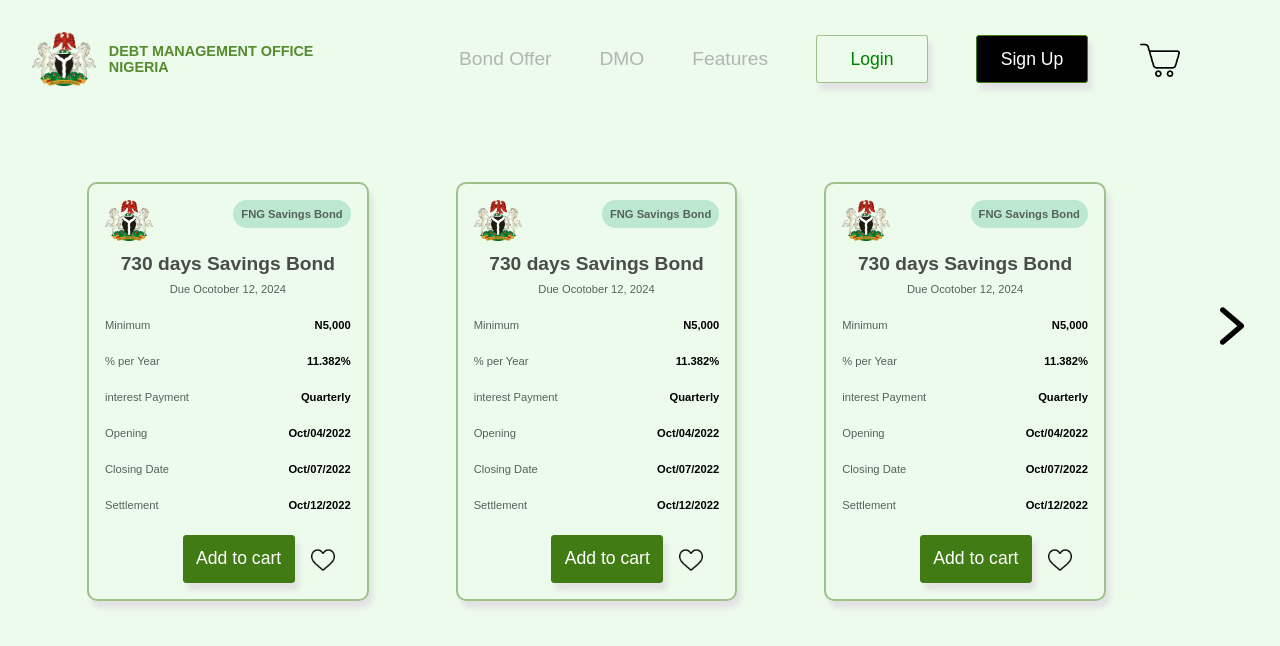
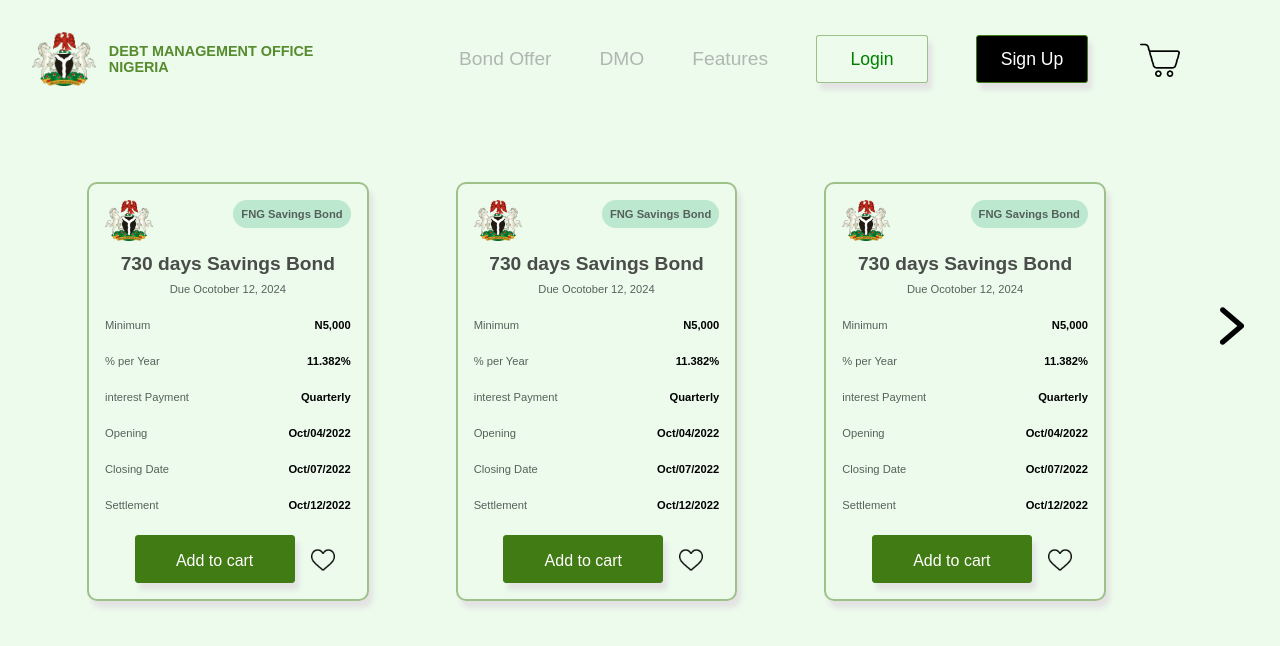
Before and after one commit to Cabraham1/-Hasob-task, a React (Create React App) app: page / in a window 1280 px wide. Shown: the top 646 px of the page. Built offline with nearby package versions, Linux system fonts and the light colour scheme.

Commit message:
fix bug on desktop2

```diff
--- a/src/componets/card/Card.jsx
+++ b/src/componets/card/Card.jsx
@@ -44,9 +44,7 @@
           <p>Oct/12/2022</p>
         </div>
         <div className="card-action">
-
             <button>Add to cart</button>
-
           <a href="#">
             <img src={LoveCart} alt="love cart"  className="love-cart"/>
           </a>
--- a/src/componets/card/card.css
+++ b/src/componets/card/card.css
@@ -73,9 +73,23 @@
   gap: 1rem;
 }
 
-button {
+.card-action>button {
   width: 10rem;
   padding: 1rem;
+  height: 3rem;
+  font-size: 1rem;
+  border: 1px solid #417B13;
+  border-radius: 3px;
+  color: white;
+  background-color: #417B13;
+  -webkit-box-shadow: 4px 7px 5px 0px rgba(227, 227, 227, 1);
+  -moz-box-shadow: 4px 7px 5px 0px rgba(227, 227, 227, 1);
+  box-shadow: 4px 7px 5px 0px rgba(227, 227, 227, 1);
+}
+
+button {
+  width: 1rem;
+  padding: 8rem;
   height: 3rem;
   font-size: 1rem;
   border: 1px solid #417B13;
--- a/src/pages/Desktop2/DesktopTwo/DesktopTwo.jsx
+++ b/src/pages/Desktop2/DesktopTwo/DesktopTwo.jsx
@@ -7,7 +7,7 @@
 
 const DesktopTwo = () => {
   return (
-    <div>
+    <div className="Desktop-Two">
       <Header />
       <div className="container-two">
         <Card>
```
Also changed, not shown: 1 other file (tests, documents, lock files or other folders).
